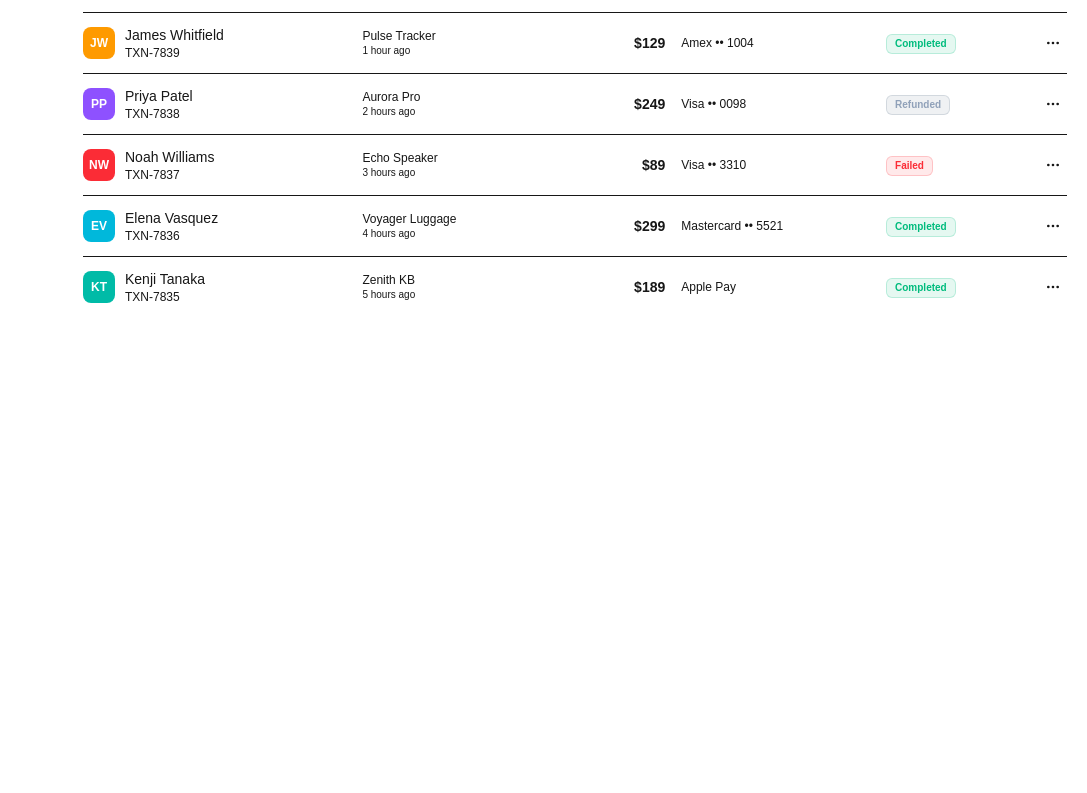
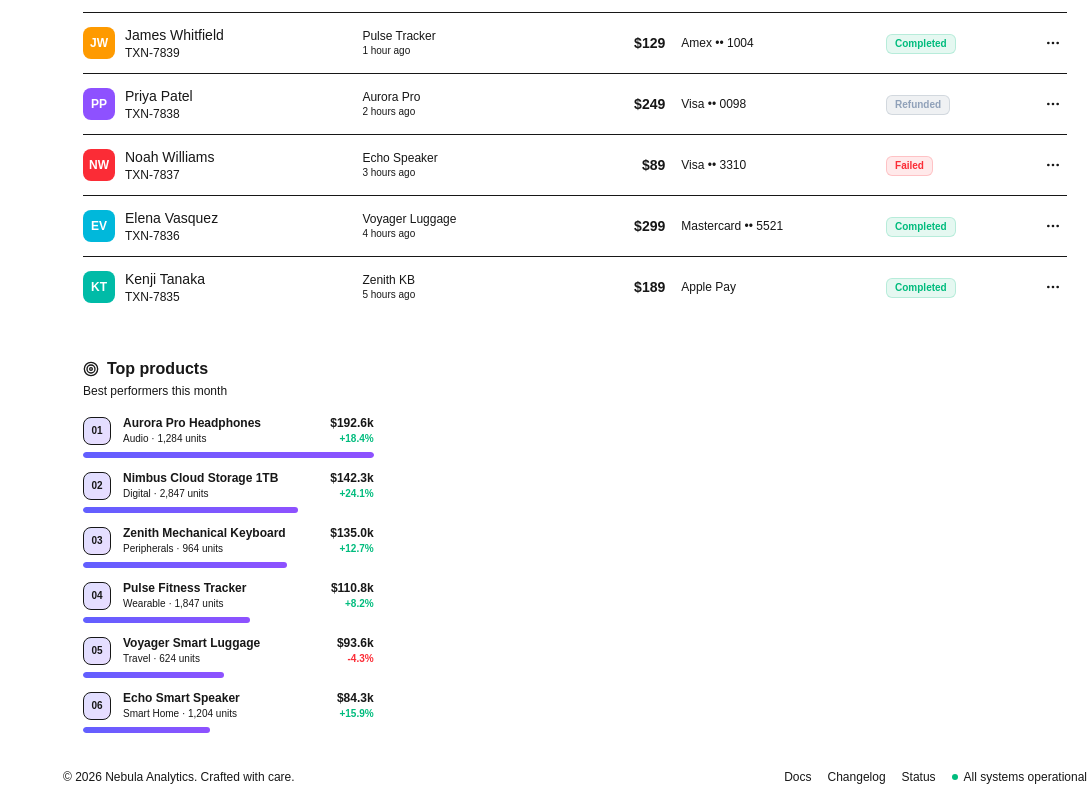
Before and after one commit to mrymsarabi/nextjs-admin-dashboard, a Next.js app: page / in a window 1280 px wide. Shown: the part 1578-2371 px from the top of the page, without its empty margins (193-1280 px from the left). Before the commit the page ends 1915 px from the top, so only its background shows below. Built offline with nearby package versions, Linux system fonts and the light colour scheme.

Commit message:
activity-feed - 1, footer - 1

```diff
--- a/src/app/page.tsx
+++ b/src/app/page.tsx
@@ -34,6 +34,7 @@
 import { ActivityChart } from "@/components/charts/activity-chart";
 import { PerformanceChart } from "@/components/charts/performance-chart";
 import { TransactionsTable } from "@/components/transactions-table";
+import { TopProducts } from "@/components/activity-feed";
 
 type TimeRange = "7d" | "30d" | "90d" | "1y";
 
@@ -283,7 +284,36 @@
             <TransactionsTable />
           </section>
 
+          {/* Bottom row: top products, regions, activity */}
+          <section className="grid grid-cols-1 lg:grid-cols-3 gap-4">
+            <div className="card p-5">
+              <div className="flex items-start justify-between mb-4">
+                <div>
+                  <h2 className="text-base font-semibold flex items-center gap-2">
+                    <Target className="w-4 h-4 text-[rgb(var(--accent))]" />
+                    Top products
+                  </h2>
+                  <p className="text-xs text-muted mt-0.5">Best performers this month</p>
+                </div>
+              </div>
+              <TopProducts />
+            </div>
 
+          </section>
+
+          {/* Footer */}
+          <footer className="pt-4 pb-2 flex flex-col sm:flex-row items-center justify-between gap-2 text-xs text-muted">
+            <div>© 2026 Nebula Analytics. Crafted with care.</div>
+            <div className="flex items-center gap-4">
+              <a href="#" className="hover:text-[rgb(var(--foreground))]">Docs</a>
+              <a href="#" className="hover:text-[rgb(var(--foreground))]">Changelog</a>
+              <a href="#" className="hover:text-[rgb(var(--foreground))]">Status</a>
+              <span className="inline-flex items-center gap-1.5">
+                <span className="w-1.5 h-1.5 rounded-full bg-emerald-500" />
+                All systems operational
+              </span>
+            </div>
+          </footer>
         </main>
       </div>
     </div>
--- a/src/components/Button.tsx
+++ /dev/null
@@ -1,58 +0,0 @@
-import React from "react";
-
-interface ButtonProps {
-  children: React.ReactNode;
-  onClick?: (e: React.MouseEvent<HTMLButtonElement>) => void;
-  type?: "button" | "submit" | "reset";
-  variant?: "primary" | "secondary" | "danger" | "outline";
-  size?: "sm" | "md" | "lg";
-  disabled?: boolean;
-  className?: string;
-}
-
-const Button: React.FC<ButtonProps> = ({
-  children,
-  onClick,
-  type = "button",
-  variant = "primary",
-  size = "md",
-  disabled = false,
-  className = "",
-}) => {
-  const baseStyles =
-    "inline-flex items-center justify-center rounded-lg font-semibold transition-colors focus:outline-none focus:ring-2 focus:ring-offset-1";
-
-  const variants: Record<string, string> = {
-    primary: "bg-brand text-white hover:bg-brand-dark focus:ring-brand",
-    secondary:
-      "bg-bg-card border border-border text-text-primary hover:bg-bg hover:text-brand focus:ring-brand",
-    danger: "bg-danger text-white hover:bg-red-600 focus:ring-danger",
-    outline:
-      "border border-border text-text-primary hover:border-brand hover:text-brand focus:ring-brand",
-  };
-
-  const sizes: Record<string, string> = {
-    sm: "px-3 py-1 text-sm",
-    md: "px-4 py-2 text-base",
-    lg: "px-5 py-3 text-lg",
-  };
-
-  return (
-    <button
-      type={type}
-      onClick={onClick}
-      disabled={disabled}
-      className={`
-        ${baseStyles}
-        ${variants[variant]}
-        ${sizes[size]}
-        ${disabled ? "opacity-50 cursor-not-allowed" : ""}
-        ${className}
-      `}
-    >
-      {children}
-    </button>
-  );
-};
-
-export default Button;
--- /dev/null
+++ b/src/components/activity-feed.tsx
@@ -0,0 +1,136 @@
+"use client";
+
+import { ShoppingCart, UserPlus, AlertTriangle, Rocket, Star, TrendingUp } from "lucide-react";
+import { activities, topProducts, regionData, type ActivityItem } from "@/lib/mock-data";
+import { cn } from "@/lib/utils";
+
+const iconMap: Record<ActivityItem["type"], { icon: React.ComponentType<{ className?: string }>; color: string; bg: string }> = {
+  sale: { icon: ShoppingCart, color: "text-emerald-500", bg: "bg-emerald-500/10" },
+  signup: { icon: UserPlus, color: "text-indigo-500", bg: "bg-indigo-500/10" },
+  alert: { icon: AlertTriangle, color: "text-amber-500", bg: "bg-amber-500/10" },
+  deployment: { icon: Rocket, color: "text-cyan-500", bg: "bg-cyan-500/10" },
+  review: { icon: Star, color: "text-pink-500", bg: "bg-pink-500/10" },
+};
+
+export function ActivityFeed() {
+  return (
+    <ul className="relative">
+      {/* vertical line */}
+      <div className="absolute left-4.25 top-2 bottom-2 w-px bg-[rgb(var(--border))]" />
+
+      <div className="space-y-4">
+        {activities.map((item) => {
+          const meta = iconMap[item.type];
+          const Icon = meta.icon;
+          return (
+            <li key={item.id} className="relative flex gap-3 pl-0">
+              <div
+                className={cn(
+                  "relative z-10 w-9 h-9 rounded-xl flex items-center justify-center shrink-0 ring-4 ring-[rgb(var(--card))]",
+                  meta.bg
+                )}
+              >
+                <Icon className={cn("w-4 h-4", meta.color)} />
+              </div>
+              <div className="flex-1 min-w-0 pt-1">
+                <div className="flex items-start justify-between gap-2">
+                  <div className="text-sm font-semibold">{item.title}</div>
+                  <span className="text-[10px] text-muted whitespace-nowrap">{item.time}</span>
+                </div>
+                <p className="text-xs text-muted mt-0.5 line-clamp-2">{item.description}</p>
+              </div>
+            </li>
+          );
+        })}
+      </div>
+
+      <button className="mt-5 w-full text-xs font-semibold text-[rgb(var(--accent))] hover:underline">
+        View all activity →
+      </button>
+    </ul>
+  );
+}
+
+export function TopProducts() {
+  const maxRevenue = Math.max(...topProducts.map((p) => p.revenue));
+  return (
+    <div className="space-y-3">
+      {topProducts.map((p, i) => {
+        const width = (p.revenue / maxRevenue) * 100;
+        return (
+          <div key={p.name} className="group">
+            <div className="flex items-center gap-3 mb-1.5">
+              <div className="w-7 h-7 rounded-lg bg-linear-to-br from-indigo-500/20 to-violet-500/20 border border-default flex items-center justify-center text-[10px] font-bold text-muted shrink-0">
+                {String(i + 1).padStart(2, "0")}
+              </div>
+              <div className="flex-1 min-w-0">
+                <div className="text-xs font-semibold truncate">{p.name}</div>
+                <div className="text-[10px] text-muted truncate">
+                  {p.category} · {p.sales.toLocaleString()} units
+                </div>
+              </div>
+              <div className="text-right shrink-0">
+                <div className="text-xs font-bold tabular-nums">
+                  ${(p.revenue / 1000).toFixed(1)}k
+                </div>
+                <div
+                  className={cn(
+                    "text-[10px] font-semibold tabular-nums",
+                    p.growth >= 0 ? "text-emerald-500" : "text-red-500"
+                  )}
+                >
+                  {p.growth >= 0 ? "+" : ""}
+                  {p.growth}%
+                </div>
+              </div>
+            </div>
+            <div className="h-1.5 rounded-full bg-[rgb(var(--card-muted))] overflow-hidden">
+              <div
+                className="h-full rounded-full bg-linear-to-r from-indigo-500 to-violet-500 transition-all group-hover:from-indigo-400 group-hover:to-violet-400"
+                style={{ width: `${width}%` }}
+              />
+            </div>
+          </div>
+        );
+      })}
+    </div>
+  );
+}
+
+export function RegionsList() {
+  return (
+    <div className="space-y-3">
+      {regionData.map((r) => (
+        <div key={r.region} className="flex items-center gap-3">
+          <div className="flex-1 min-w-0">
+            <div className="flex items-center justify-between mb-1">
+              <span className="text-xs font-semibold truncate">{r.region}</span>
+              <span className="text-xs text-muted tabular-nums">{r.share}%</span>
+            </div>
+            <div className="h-1.5 rounded-full bg-[rgb(var(--card-muted))] overflow-hidden">
+              <div
+                className="h-full rounded-full bg-linear-to-r from-cyan-500 to-blue-500"
+                style={{ width: `${r.share * 2.5}%` }}
+              />
+            </div>
+            <div className="flex items-center justify-between mt-1">
+              <span className="text-[10px] text-muted tabular-nums">
+                {r.users.toLocaleString()} users
+              </span>
+              <span
+                className={cn(
+                  "text-[10px] font-semibold inline-flex items-center gap-0.5 tabular-nums",
+                  r.change >= 0 ? "text-emerald-500" : "text-red-500"
+                )}
+              >
+                <TrendingUp className="w-2.5 h-2.5" />
+                {r.change >= 0 ? "+" : ""}
+                {r.change}%
+              </span>
+            </div>
+          </div>
+        </div>
+      ))}
+    </div>
+  );
+}
--- a/src/components/form/Input.tsx
+++ /dev/null
@@ -1,51 +0,0 @@
-import React from "react";
-
-interface Props {
-  label?: string;
-  type?: "text" | "radio" | "email" | "password" | string;
-  value: string;
-  onChange: (e: React.ChangeEvent<HTMLInputElement>) => void;
-  placeholder?: string;
-  className?: string;
-  inputClassName?: string;
-  labelClassName?: string;
-  required?: boolean;
-  disabled?: boolean;
-  name?: string;
-};
-
-const Input: React.FC<Props> = ({
-  label,
-  type = "text",
-  value,
-  onChange,
-  placeholder,
-  className = "",
-  inputClassName = "",
-  labelClassName = "",
-  required = false,
-  disabled = false,
-  name,
-}) => {
-  return (
-    <div className={`flex flex-col space-y-1 ${className}`}>
-      {label && (
-        <label className={`text-sm font-medium text-text-secondary ${labelClassName}`}>
-          {label} {required && <span className="text-danger">*</span>}
-        </label>
-      )}
-      <input
-        type={type}
-        name={name}
-        value={value}
-        onChange={onChange}
-        placeholder={placeholder}
-        required={required}
-        disabled={disabled}
-        className={`px-3 py-2 border border-border rounded-lg focus:ring-2 focus:ring-brand focus:outline-none text-text-primary ${inputClassName}`}
-      />
-    </div>
-  );
-};
-
-export default Input;
```
